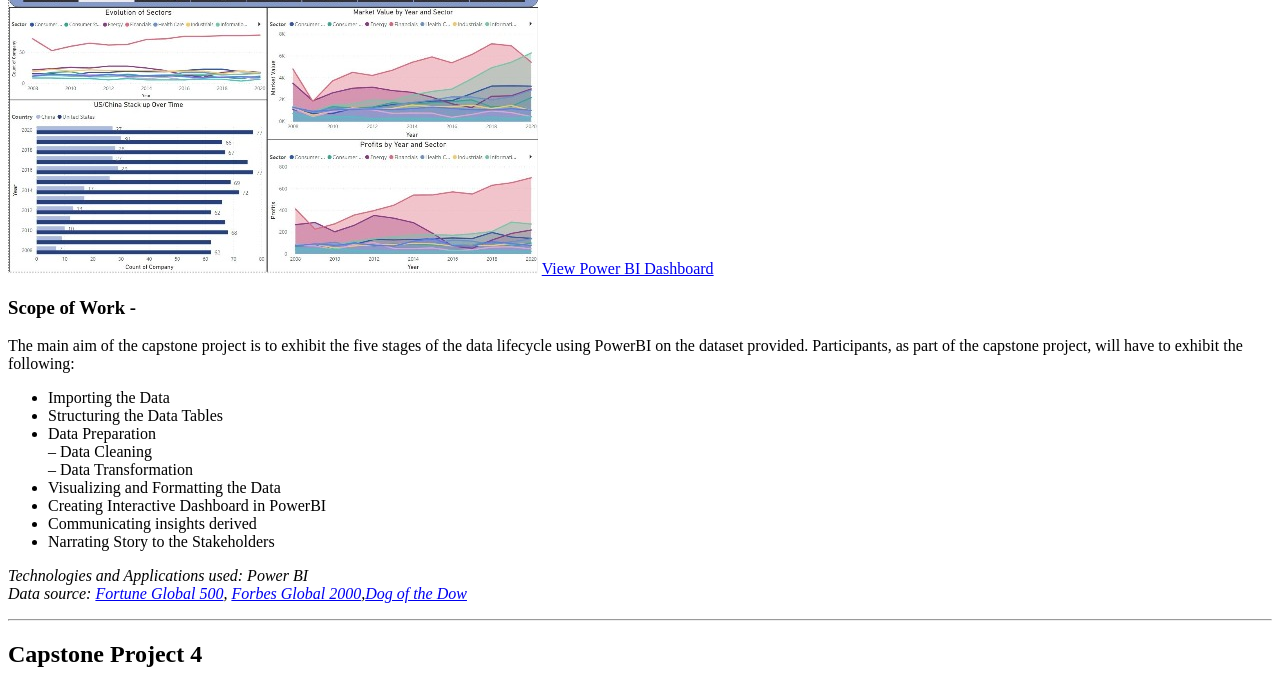
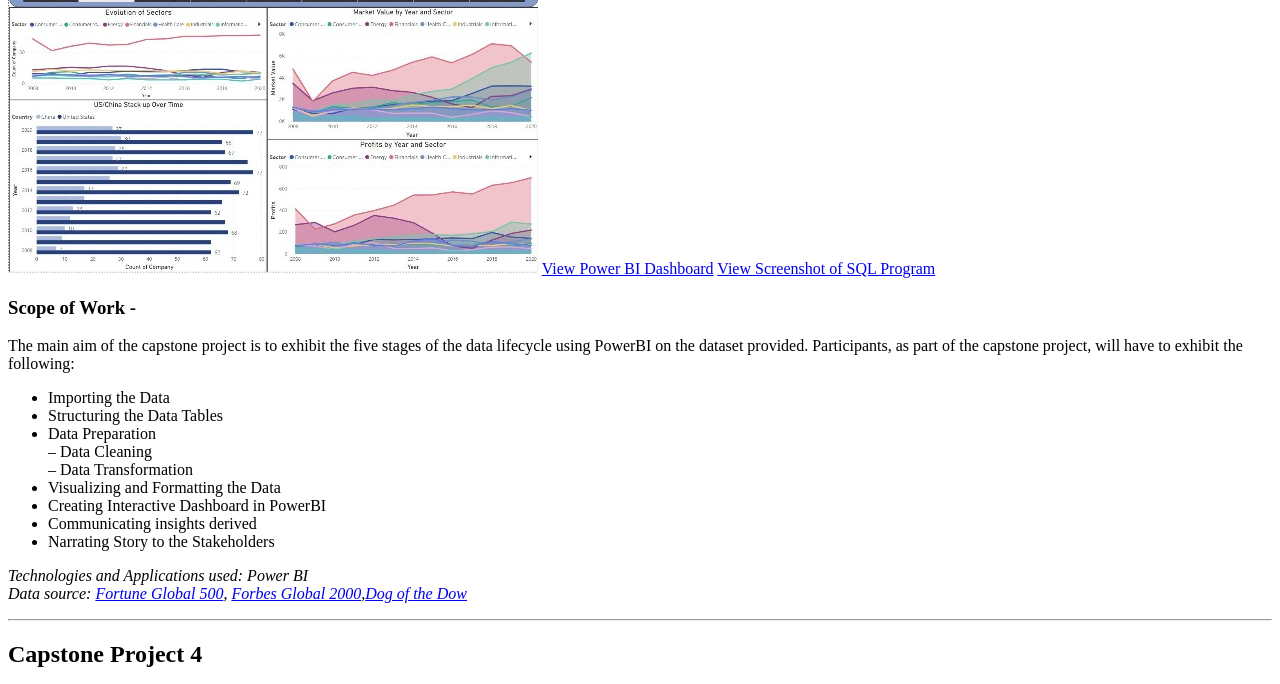
Before and after one commit to ZalehaAli/Data-Analytics-Portfolio, a Jekyll site: the page built from index.md, in a window 1280 px wide and 900 px high, scrolled down 2206 px, cut to the strip 0-684 px from the top of the window. Built offline with Jekyll 4.4.1, drawn with Linux system fonts in a browser that asks for light colours; our own code applies the rules of GitHub Pages for plain Markdown files.

Commit message:
Update index.md

```diff
--- a/index.md
+++ b/index.md
@@ -79,6 +79,7 @@ Creating Interactive Dashboard and Data Storytelling with Power BI
 <!--[Power BI](http://example.com/)-->
 <img src="images/Capstone3_PowerBI_Forbes.jpg?raw=true"/>
 <a href="pdf/Capstone_3_Forbes_Fortune.pdf" target="_blank">View Power BI Dashboard</a>
+<a href="pdf/SQL Program.pdf" target="_blank">View Screenshot of SQL Program</a>
 
 ### Scope of Work -
 The main aim of the capstone project is to exhibit the five stages of the data lifecycle using PowerBI on the dataset provided. Participants, as part of the capstone project, will have to exhibit the following:
```
